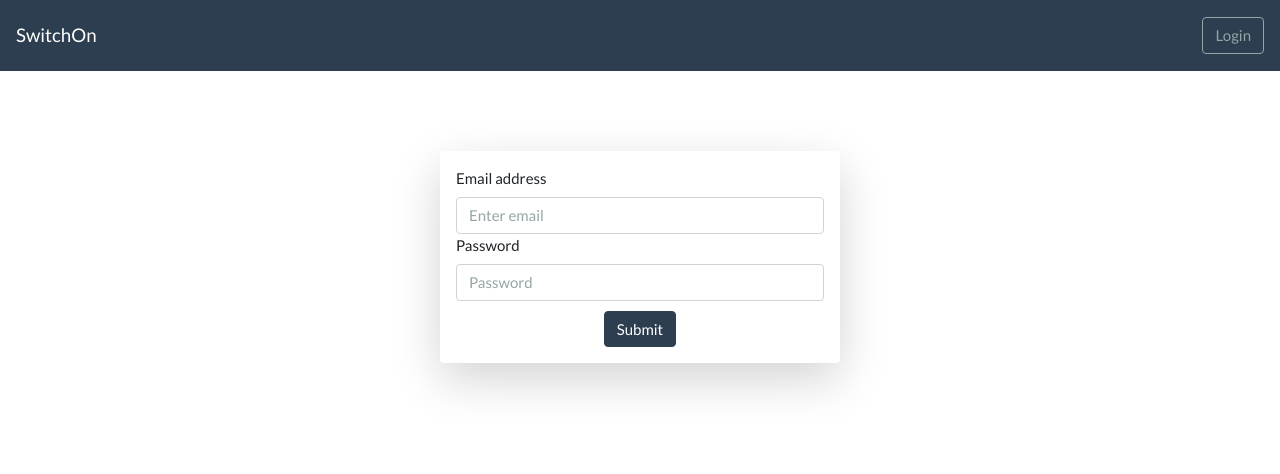
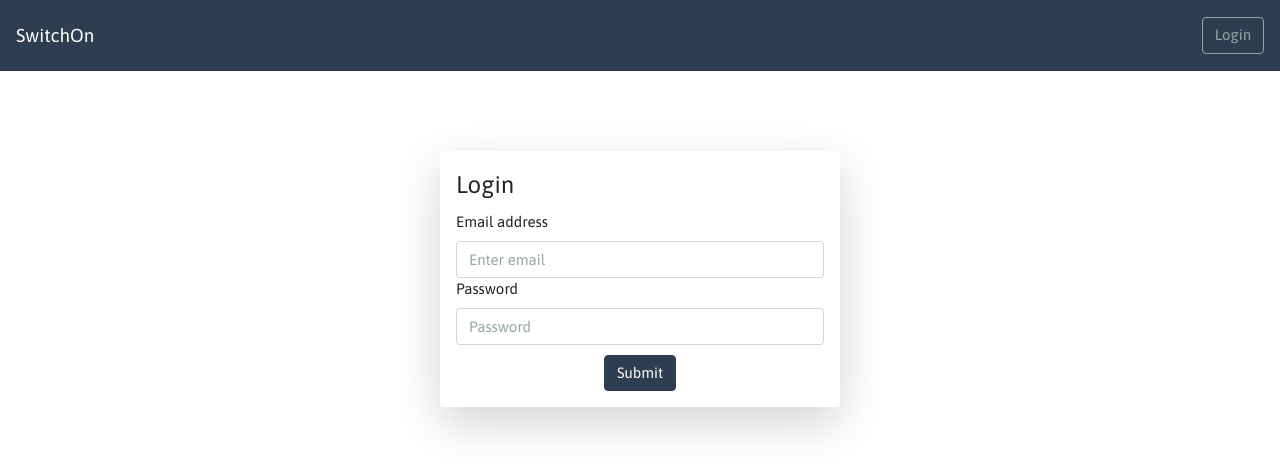
Before and after one commit to Kishore7298/HiringChallengeFrontend, a React (Create React App) app: page / in a window 1280 px wide. Shown: the top 474 px of the page. Built offline with nearby package versions, Linux system fonts and the light colour scheme.

Commit message:
finishing login

```diff
--- a/public/index.html
+++ b/public/index.html
@@ -9,10 +9,11 @@
     />
     <meta name="theme-color" content="#000000" />
     <link rel="manifest" href="%PUBLIC_URL%/manifest.json" />
+    <link href="https://fonts.googleapis.com/css?family=Asap" rel="stylesheet">
     <link rel="stylesheet" href="https://bootswatch.com/4/flatly/bootstrap.min.css">
     <title>React App</title>
   </head>
-  <body>
+  <body style="font-family: 'Asap', sans-serif;">
     <noscript>You need to enable JavaScript to run this app.</noscript>
     <div id="root"></div>
   </body>
--- a/src/App.js
+++ b/src/App.js
@@ -4,11 +4,17 @@ import Header from './components/Header';
 import Body from './components/Body';
 
 class App extends React.Component {
+    state={
+        signedIn: 0
+    }
+    changeState = (flag)=>{
+        this.setState({signedIn:flag});
+    }
     render(){
         return (
             <div>
-                <Header state={1} />
-                <Body />
+                <Header signedIn={this.state.signedIn} />
+                <Body signedIn={this.state.signedIn} signIn={this.changeState}/>
             </div>
         );
     }
--- /dev/null
+++ b/src/api/auth.js
@@ -0,0 +1,11 @@
+import axios from 'axios';
+
+export default() => {
+    return axios.create({
+      baseURL: `http://localhost:3030/user`,
+      proxy: {
+          host: 'http://192.168.43.35',
+          port: 8081,
+        }
+  })
+  }
--- a/src/components/Body.js
+++ b/src/components/Body.js
@@ -1,5 +1,6 @@
 import React from 'react';
 
+import auth from '../api/auth';
 
 class Body extends React.Component {
 
@@ -9,18 +10,36 @@ class Body extends React.Component {
     }
     onFormSubmission = (e)=>{
         e.preventDefault();
+        let creedentials ={
+            "email":`${this.state.email}`,
+            "password":`${this.state.password}`
+        }
+        auth().post('/signin',creedentials)
+        .then((resp, err)=>{
+            if(err) throw err;
+            this.props.signIn(resp.data.status);
+        }).catch(err=>{
+            console.log(err);
+        })
 
     }
     render(){
+        if(!this.props.signedIn)
         return (
             <div style={{ marginTop:"10vh", display:"flex",justifyContent:"center", flexDirection:"row"}}>
                 <div className="form-group shadow-lg p-3 mb-5 bg-white rounded" style={{width:"400px", display:"flex", flexDirection:"column",padding:"20px"}}>
+                    <legend>Login</legend>
                     <label for="exampleInputEmail1">Email address</label>
-                    <input value={this.state.email} onChange={e=>{this.setState({email:e.target.value})}} type="email" className="form-control" id="exampleInputEmail1" aria-describedby="emailHelp" placeholder="Enter email" required/>
-                    <label for="exampleInputPassword1">Password</label>
-                    <input value={this.state.password} onChange={e=>{this.setState({password:e.target.value})}} type="password" className="form-control" id="exampleInputPassword1" placeholder="Password" required></input>
-                    <button onClick={this.onFormSubmission} type="submit" className="btn btn-primary" style={{marginTop:"10px", alignSelf:"center"}}>Submit</button>
-                </div>
+                     <input value={this.state.email} onChange={e=>{this.setState({email:e.target.value})}} type="email" className="form-control" id="exampleInputEmail1" aria-describedby="emailHelp" placeholder="Enter email" required/>
+                     <label for="exampleInputPassword1">Password</label>
+                     <input value={this.state.password} onChange={e=>{this.setState({password:e.target.value})}} type="password" className="form-control" id="exampleInputPassword1" placeholder="Password" required></input>
+                     <button onClick={this.onFormSubmission} type="submit" className="btn btn-primary" style={{marginTop:"10px", alignSelf:"center"}}>Submit</button>
+                 </div>
+             </div>
+         );
+        return (
+            <div>
+                <p>Signed In</p>
             </div>
         );
     }
--- a/src/components/Header.js
+++ b/src/components/Header.js
@@ -1,7 +1,7 @@
 import React from 'react';
 
 const Header = (props)=>{
-    if(props.state){
+    if(!props.signedIn){
         return (
             <nav className="navbar navbar-expand-lg navbar-dark bg-primary">
             <a className="navbar-brand" href="#">SwitchOn</a>
```
